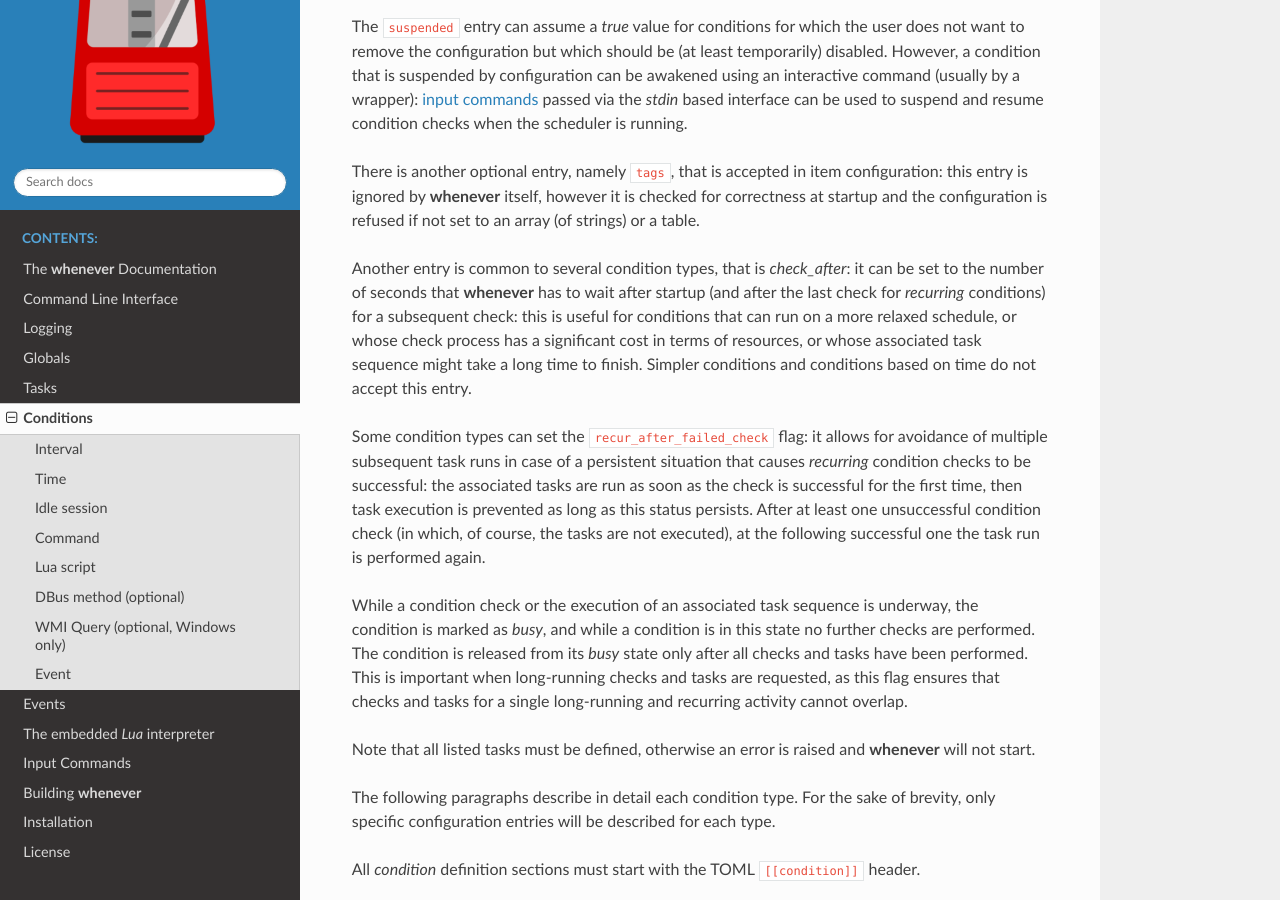
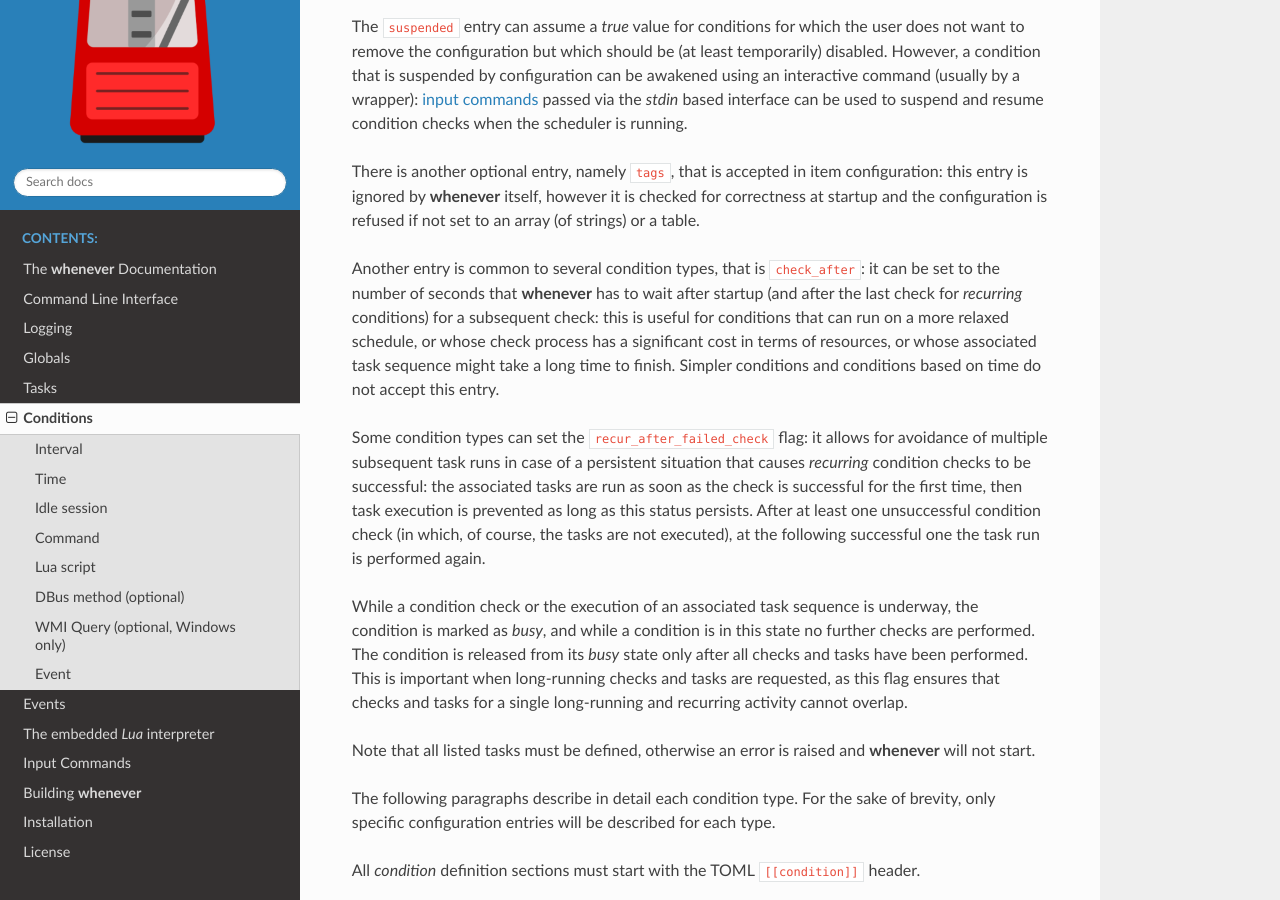
Before and after one commit to almostearthling/whenever, a Sphinx documentation site: the page built from docs/50.conditions.rst, in a window 1280 px wide and 900 px high, scrolled down 1357 px. Built offline with Sphinx 7.4.7 and the Read the Docs theme 3.1.0, drawn with Linux system fonts in a browser that asks for light colours.

Commit message:
docs: fix code formatting for parameter description

```diff
--- a/docs/50.conditions.rst
+++ b/docs/50.conditions.rst
@@ -86,7 +86,7 @@ There is another optional entry, namely ``tags``, that is accepted in item confi
 entry is ignored by **whenever** itself, however it is checked for correctness at startup and the
 configuration is refused if not set to an array (of strings) or a table.
 
-Another entry is common to several condition types, that is `check_after`: it can be set to the
+Another entry is common to several condition types, that is ``check_after``: it can be set to the
 number of seconds that **whenever** has to wait after startup (and after the last check for
 *recurring* conditions) for a subsequent check: this is useful for conditions that can run on a
 more relaxed schedule, or whose check process has a significant cost in terms of resources, or
```
